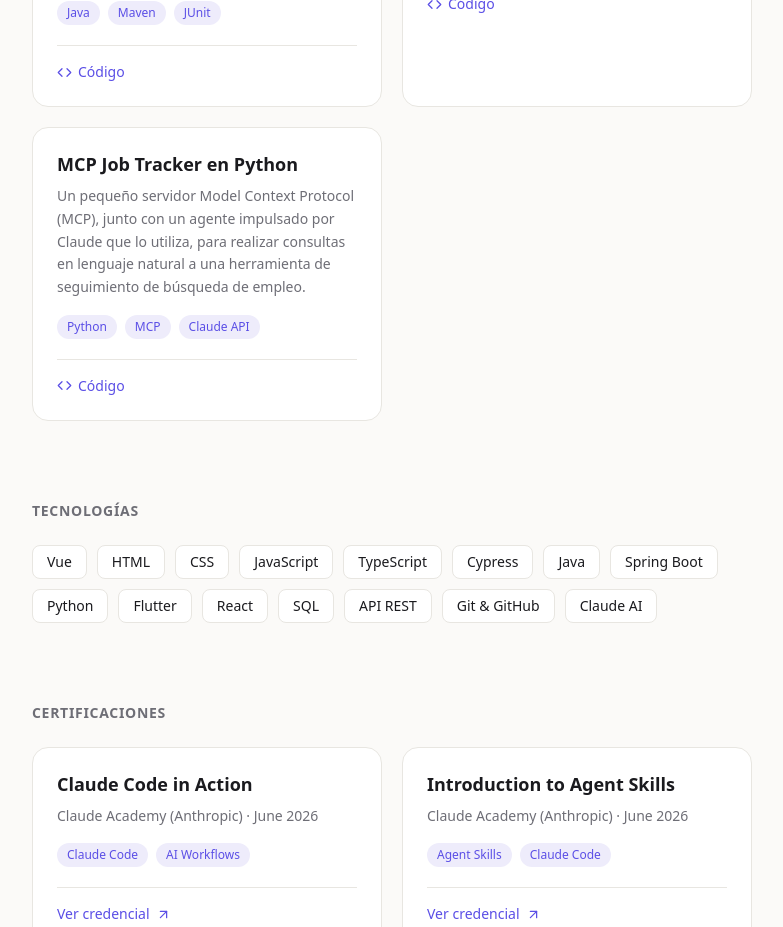
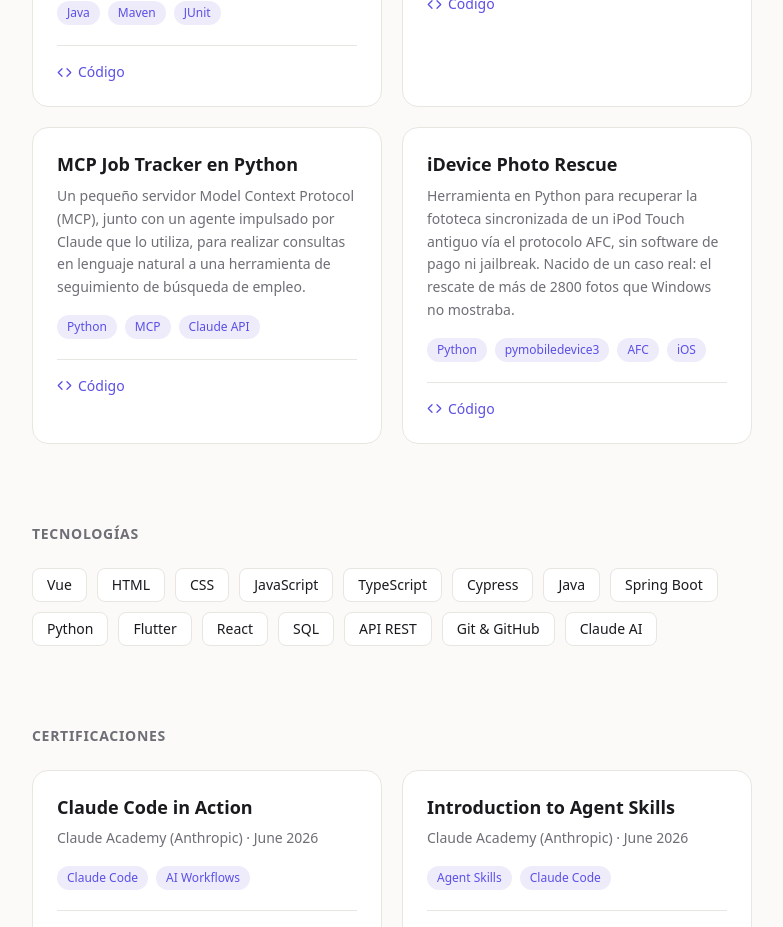
Before and after one commit to dacaga-hub/mi-portfolio, a React (Vite) app: page / in a window 1280 px wide. Shown: the part 1220-2147 px from the top of the page, without its empty margins (248-1031 px from the left). Built offline with nearby package versions, Linux system fonts and the light colour scheme.

Commit message:
feat: añadido proyecto iDevice Photo Rescue

```diff
--- a/src/App.jsx
+++ b/src/App.jsx
@@ -61,6 +61,13 @@
         "Un pequeño servidor Model Context Protocol (MCP), junto con un agente impulsado por Claude que lo utiliza, para realizar consultas en lenguaje natural a una herramienta de seguimiento de búsqueda de empleo.",
       tecnologias: ["Python", "MCP", "Claude API"],
       repo: "https://github.com/dacaga-hub/mcp-job-tracker",
+    },
+    {
+      titulo: "iDevice Photo Rescue",
+      descripcion:
+        "Herramienta en Python para recuperar la fototeca sincronizada de un iPod Touch antiguo vía el protocolo AFC, sin software de pago ni jailbreak. Nacido de un caso real: el rescate de más de 2800 fotos que Windows no mostraba.",
+      tecnologias: ["Python", "pymobiledevice3", "AFC", "iOS"],
+      repo: "https://github.com/dacaga-hub/idevice-photo-rescue",
     },
   ],
 
```
